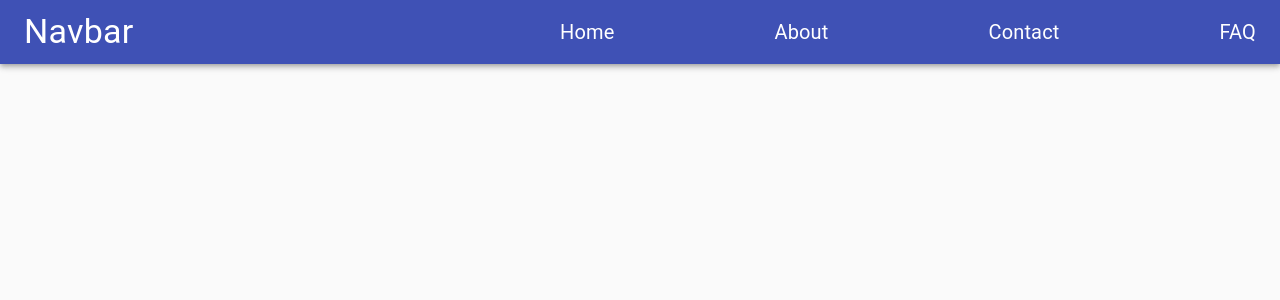
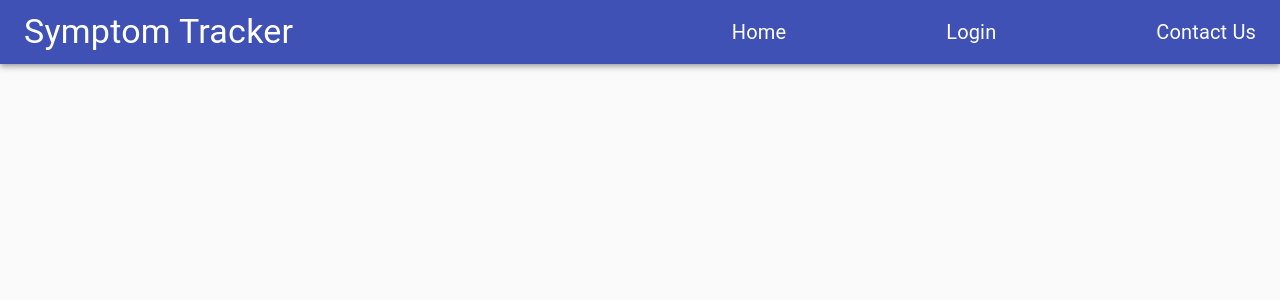
Before and after one commit to nicoletr/symptom-tracker, a React (Create React App) app in the folder client/: page / in a window 1280 px wide. Shown: the top 300 px of the page. Built offline with nearby package versions, Linux system fonts and the light colour scheme.

Commit message:
Updated navbar to change dependant on if user is logged in

```diff
--- a/client/package.json
+++ b/client/package.json
@@ -13,6 +13,7 @@
     "@testing-library/react": "^12.1.2",
     "@testing-library/user-event": "^13.5.0",
     "graphql": "^16.3.0",
+    "jwt-decode": "^3.1.2",
     "react": "^17.0.2",
     "react-dom": "^17.0.2",
     "react-router-dom": "^6.2.1",
--- a/client/src/components/NavBar/Drawer.js
+++ b/client/src/components/NavBar/Drawer.js
@@ -9,6 +9,7 @@ import {
 } from "@material-ui/core";
 import MenuIcon from "@material-ui/icons/Menu";
 import { Link } from "react-router-dom";
+import AuthService from "../../utils/auth";
 
 const useStyles = makeStyles(() => ({
   link: {
@@ -24,6 +25,8 @@ const useStyles = makeStyles(() => ({
 function DrawerComponent() {
   const classes = useStyles();
   const [openDrawer, setOpenDrawer] = useState(false);
+  const isLoggedIn = AuthService.loggedIn();
+
   return (
     <>
       <Drawer
@@ -41,22 +44,21 @@ function DrawerComponent() {
           </ListItem>
           <ListItem onClick={() => setOpenDrawer(false)}>
             <ListItemText>
-              <Link className={classes.link} to="/about">
-                About
-              </Link>
+              {isLoggedIn ? (
+                <Link to="/logout" className={classes.link}>
+                  Logout
+                </Link>
+              ) : (
+                <Link to="/login" className={classes.link}>
+                  Login
+                </Link>
+              )}
             </ListItemText>
           </ListItem>
           <ListItem onClick={() => setOpenDrawer(false)}>
             <ListItemText>
               <Link className={classes.link} to="/contact">
-                Contact
-              </Link>
-            </ListItemText>
-          </ListItem>
-          <ListItem onClick={() => setOpenDrawer(false)}>
-            <ListItemText>
-              <Link className={classes.link} to="/about">
-                Faq
+                Contact Us
               </Link>
             </ListItemText>
           </ListItem>
--- a/client/src/components/NavBar/index.js
+++ b/client/src/components/NavBar/index.js
@@ -10,6 +10,7 @@ import {
 } from "@material-ui/core";
 import { Link } from "react-router-dom";
 import DrawerComponent from "./Drawer";
+import AuthService from "../../utils/auth";
 
 const useStyles = makeStyles((theme) => ({
   navlinks: {
@@ -36,13 +37,14 @@ function Navbar() {
   const classes = useStyles();
   const theme = useTheme();
   const isMobile = useMediaQuery(theme.breakpoints.down("md"));
+  const isLoggedIn = AuthService.loggedIn();
 
   return (
     <AppBar position="static">
       <CssBaseline />
       <Toolbar>
         <Typography variant="h4" className={classes.logo}>
-          Navbar
+          Symptom Tracker
         </Typography>
         {isMobile ? (
           <DrawerComponent />
@@ -51,14 +53,17 @@ function Navbar() {
             <Link to="/" className={classes.link}>
               Home
             </Link>
-            <Link to="/about" className={classes.link}>
-              About
-            </Link>
+            {isLoggedIn ? (
+              <Link to="/logout" className={classes.link}>
+                Logout
+              </Link>
+            ) : (
+              <Link to="/login" className={classes.link}>
+                Login
+              </Link>
+            )}
             <Link to="/contact" className={classes.link}>
-              Contact
-            </Link>
-            <Link to="/faq" className={classes.link}>
-              FAQ
+              Contact Us
             </Link>
           </div>
         )}
```
Also changed, not shown: 1 other file (tests, documents, lock files or other folders).
